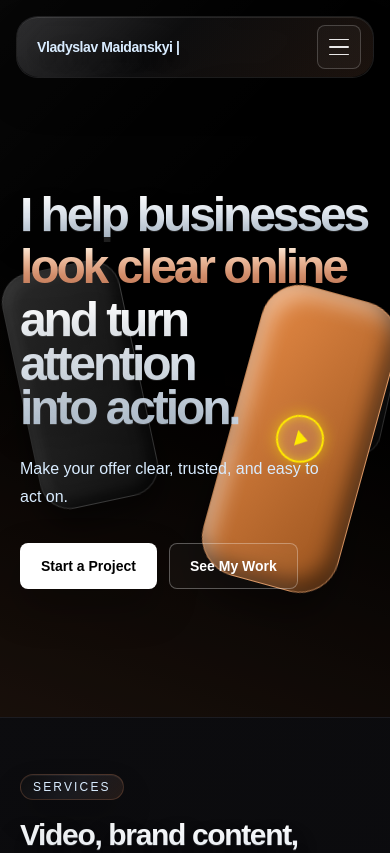
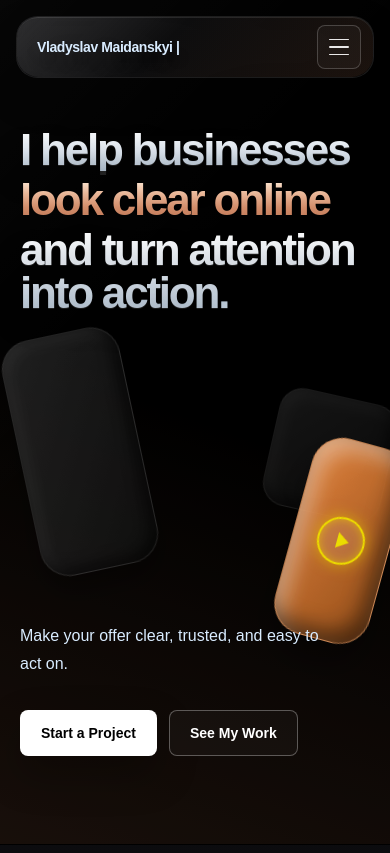
Before and after one commit to pharmazeus/videoStudio_portfolio, a React (Vite) app: page / in a window 390 px wide. Shown: the top 853 px of the page. Built offline with nearby package versions, Linux system fonts and the light colour scheme; a web font is replaced by a local one.

Commit message:
feat: optimize homepage hero for mobile responsiveness and update navigation card styles

```diff
--- a/src/index.css
+++ b/src/index.css
@@ -151,6 +151,40 @@ section {
   .home-hero {
     @apply relative overflow-hidden border-b border-black-50;
     background: #000000;
+    min-height: 100svh;
+  }
+
+  @supports (min-height: 100dvh) {
+    .home-hero {
+      min-height: 100dvh;
+    }
+  }
+
+  .home-hero-stage {
+    @apply flex flex-col;
+    min-height: inherit;
+  }
+
+  .home-hero-content {
+    isolation: isolate;
+    min-height: calc(100svh - 9.5rem);
+  }
+
+  @supports (min-height: 100dvh) {
+    .home-hero-content {
+      min-height: calc(100dvh - 9.5rem);
+    }
+  }
+
+  @media (min-width: 768px) {
+    .home-hero,
+    .home-hero-stage {
+      min-height: auto;
+    }
+
+    .home-hero-content {
+      min-height: 72vh;
+    }
   }
 
   .home-hero-media {
@@ -299,6 +333,112 @@ section {
   .home-hero-body {
     @apply mt-6 max-w-2xl text-base leading-7 text-white-50 md:text-xl;
     text-wrap: pretty;
+  }
+
+  .home-hero-actions {
+    pointer-events: auto;
+  }
+
+  @media (max-width: 767px) {
+    .home-hero {
+      border-bottom-color: transparent;
+    }
+
+    .home-hero-content {
+      padding-top: 0.5rem;
+    }
+
+    .home-hero-copy-shell {
+      display: flex;
+      min-height: calc(100svh - 13rem);
+      flex-direction: column;
+      justify-content: space-between;
+      padding-top: 0.5rem;
+    }
+
+    .home-hero-title-group {
+      transform: translateY(-1rem);
+    }
+
+    @supports (min-height: 100dvh) {
+      .home-hero-copy-shell {
+        min-height: calc(100dvh - 13rem);
+      }
+    }
+
+    .home-hero-title {
+      gap: 0.16em;
+      font-size: 2.75rem;
+      line-height: 0.98;
+      letter-spacing: -0.05em;
+    }
+
+    .home-hero-lower-copy {
+      margin-top: 4rem;
+      padding-bottom: 1rem;
+    }
+
+    .home-hero-body {
+      margin-top: 0;
+      max-width: 19rem;
+    }
+
+    .home-hero-actions {
+      margin-top: 2rem;
+    }
+
+    .figure-dark {
+      left: -1.8rem;
+      width: 5.8rem;
+      height: 13rem;
+      opacity: 0.72;
+    }
+
+    .figure-dark-right {
+      right: -2.6rem;
+      opacity: 0.5;
+    }
+  }
+
+  .figure-orange::after {
+    position: absolute;
+    content: "";
+    inset: -0.75rem;
+    border-radius: inherit;
+  }
+
+  .figure-orange {
+    top: 0;
+    right: 0;
+    width: 8.75rem;
+    height: 18.75rem;
+    transform: translateY(-6.25rem) rotate(15deg);
+    border-radius: 2.5rem;
+    cursor: pointer;
+  }
+
+  @media (min-width: 768px) {
+    .figure-orange {
+      width: 13.75rem;
+      height: 28.75rem;
+      transform: translateY(-9.375rem) rotate(15deg);
+      border-radius: 3.75rem;
+    }
+
+  }
+
+  @media (max-width: 767px) {
+    .figure-orange {
+      top: -1rem;
+      right: -1.25rem;
+      width: 6.1rem;
+      height: 12.6rem;
+      transform: rotate(15deg);
+      border-radius: 2rem;
+      opacity: 0.92;
+      filter: brightness(1.02) saturate(1.08);
+    }
+
   }
 
   .homepage-atmosphere {
@@ -1087,7 +1227,7 @@ section {
     position: absolute;
     left: 50%;
     top: 50%;
-    width: 13.5rem;
+    width: 10.75rem;
     transition:
       transform 130ms cubic-bezier(0.2, 0.8, 0.2, 1),
       opacity 130ms cubic-bezier(0.2, 0.8, 0.2, 1);
@@ -1108,13 +1248,11 @@ section {
   }
 
   .mobile-menu-card {
-    @apply flex h-[7.5rem] w-full items-center justify-center rounded-[1.5rem] border border-white/10 bg-white/[0.04] px-4 text-center text-2xl font-light tracking-wide text-white/55 backdrop-blur-md;
+    @apply flex h-[5.35rem] w-full items-center justify-center rounded-[1.15rem] border border-transparent bg-transparent px-3 text-center text-2xl font-light tracking-wide text-white/55;
     box-shadow: inset 0 1px 0 rgba(255, 255, 255, 0.04);
+    /* Keep glow state instant so swipes never show two active backdrops. */
     transition:
       transform 130ms cubic-bezier(0.2, 0.8, 0.2, 1),
-      border-color 130ms cubic-bezier(0.2, 0.8, 0.2, 1),
-      background 130ms cubic-bezier(0.2, 0.8, 0.2, 1),
-      box-shadow 130ms cubic-bezier(0.2, 0.8, 0.2, 1),
       color 130ms cubic-bezier(0.2, 0.8, 0.2, 1),
       opacity 130ms cubic-bezier(0.2, 0.8, 0.2, 1);
   }
@@ -1122,9 +1260,11 @@ section {
   .mobile-menu-card.is-focused {
     @apply border-[#d4865d]/40 text-white;
     background: rgba(212, 134, 93, 0.1);
+    backdrop-filter: blur(16px) saturate(130%);
+    -webkit-backdrop-filter: blur(16px) saturate(130%);
     box-shadow:
-      0 14px 34px rgba(0, 0, 0, 0.28),
-      inset 0 0 20px rgba(212, 134, 93, 0.12);
+      0 12px 28px rgba(0, 0, 0, 0.24),
+      inset 0 0 16px rgba(212, 134, 93, 0.1);
     transform: translateY(-2px);
   }
 
--- a/src/pages/HomePage.jsx
+++ b/src/pages/HomePage.jsx
@@ -215,6 +215,12 @@ function HomePage() {
     return () => window.cancelAnimationFrame(frame);
   }, []);
 
+  const handleHeroPlayClick = () => {
+    document
+      .getElementById("services-overview")
+      ?.scrollIntoView({ behavior: "smooth", block: "start" });
+  };
+
   return (
     <>
       <section
@@ -223,11 +229,12 @@ function HomePage() {
       >
         <div className="home-hero-glow" aria-hidden="true" />
 
-        <div className="relative mx-auto w-full max-w-[1280px] px-5 pb-12 pt-28 md:px-10 md:pb-16 md:pt-32 xl:px-20">
-          <div className="relative flex min-h-[66vh] flex-col justify-center py-6 md:min-h-[72vh]">
-            <div className="home-hero-copy-shell relative z-10 pointer-events-none">
+        <div className="home-hero-stage relative mx-auto w-full max-w-[1280px] px-5 pb-10 pt-28 md:px-10 md:pb-16 md:pt-32 xl:px-20">
+          <div className="home-hero-content relative flex flex-col justify-between py-6 md:min-h-[72vh] md:justify-center">
+            <div className="home-hero-copy-shell relative z-30 pointer-events-none">
+              <div className="home-hero-title-group">
                 <h1
-                className="home-hero-title pointer-events-auto"
+                  className="home-hero-title"
                   aria-label={`${heroContent.headline.intro} ${heroContent.headline.focus} ${heroContent.headline.outro}`}
                 >
                   <span className="home-hero-title-line">
@@ -240,11 +247,14 @@ function HomePage() {
                     {heroContent.headline.outro}
                   </span>
                 </h1>
-              <p className="home-hero-body pointer-events-auto">
+              </div>
+
+              <div className="home-hero-lower-copy">
+                <p className="home-hero-body">
                   {heroContent.subheadline}
                 </p>
 
-              <div className="mt-8 flex flex-wrap items-center gap-3 md:gap-4 pointer-events-auto">
+                <div className="home-hero-actions mt-8 flex flex-wrap items-center gap-3 md:gap-4">
                   <CTAButton to={heroContent.primaryCta.path}>
                     {heroContent.primaryCta.label}
                   </CTAButton>
@@ -253,24 +263,23 @@ function HomePage() {
                   </CTAButton>
                 </div>
               </div>
+            </div>
 
-            <div className="absolute inset-x-0 top-1/2 z-0 -translate-y-1/2">
+            <div className="pointer-events-none absolute inset-x-0 top-1/2 z-20 -translate-y-1/2">
               <button
                 type="button"
-                onClick={() => {
-                  document
-                    .getElementById("services-overview")
-                    ?.scrollIntoView({ behavior: "smooth", block: "start" });
-                }}
-                aria-label="Scroll to featured work"
-                className="figure-orange group absolute right-0 top-0 z-20 flex h-[300px] w-[140px] -translate-y-[100px] rotate-[15deg] items-center justify-center rounded-[40px] border border-white/20 bg-gradient-to-br from-[#E68A45] to-[#99531E] shadow-[inset_-10px_-10px_20px_rgba(0,0,0,0.5),inset_10px_10px_20px_rgba(255,255,255,0.4),0_20px_40px_rgba(0,0,0,0.5)] transition-[filter] duration-300 will-change-transform hover:brightness-110 md:h-[460px] md:w-[220px] md:-translate-y-[150px] md:rounded-[60px]"
+                onClick={handleHeroPlayClick}
+                aria-label="Scroll to services overview"
+                className="figure-orange group pointer-events-auto absolute z-10 flex touch-manipulation items-center justify-center border border-white/20 bg-gradient-to-br from-[#E68A45] to-[#99531E] shadow-[inset_-10px_-10px_20px_rgba(0,0,0,0.5),inset_10px_10px_20px_rgba(255,255,255,0.4),0_20px_40px_rgba(0,0,0,0.5)] transition-[filter] duration-300 will-change-transform"
               >
-                <div className="absolute inset-0 rounded-[40px] bg-white/10 opacity-0 transition-opacity duration-300 group-hover:opacity-100 md:rounded-[60px]" />
-                <div className="flex h-12 w-12 items-center justify-center rounded-full border-[2px] border-[#FFEA00] bg-white/10 shadow-[0_0_15px_rgba(255,234,0,0.5),inset_0_0_10px_rgba(255,234,0,0.5)] backdrop-blur-md transition-transform duration-300 group-hover:scale-110 md:h-20 md:w-20">
+                <div className="pointer-events-none absolute inset-0 rounded-[40px] bg-white/10 opacity-0 transition-opacity duration-300 group-hover:opacity-100 md:rounded-[60px]" />
+                <div className="pointer-events-none flex h-12 w-12 items-center justify-center rounded-full border-[2px] border-[#FFEA00] bg-white/10 shadow-[0_0_15px_rgba(255,234,0,0.5),inset_0_0_10px_rgba(255,234,0,0.5)] backdrop-blur-md transition-transform duration-300 group-hover:scale-110 md:h-20 md:w-20">
                   <div className="ml-1 h-0 w-0 border-y-[8px] border-l-[12px] border-y-transparent border-l-[#FFEA00] md:border-y-[10px] md:border-l-[16px]" />
                 </div>
               </button>
+            </div>
 
+            <div className="pointer-events-none absolute inset-x-0 top-1/2 z-0 -translate-y-1/2">
               <div
                 aria-hidden="true"
                 className="figure-dark pointer-events-none absolute bottom-0 left-0 h-[240px] w-[120px] translate-y-[100px] -rotate-[10deg] rounded-[30px] border border-white/10 bg-gradient-to-br from-[#2a2a2a] to-[#111] shadow-[inset_-5px_-5px_15px_rgba(0,0,0,0.8),inset_5px_5px_15px_rgba(255,255,255,0.1),0_15px_30px_rgba(0,0,0,0.6)] md:h-[360px] md:w-[180px] md:translate-y-[150px] md:rounded-[50px]"
@@ -278,7 +287,7 @@ function HomePage() {
 
               <div
                 aria-hidden="true"
-                className="figure-dark-right pointer-events-none absolute right-0 top-[65%] z-10 h-[120px] w-[120px] translate-x-[20px] -translate-y-1/2 rotate-[12deg] rounded-[24px] border border-white/10 bg-gradient-to-br from-[#2a2a2a] to-[#111] shadow-[inset_-5px_-5px_15px_rgba(0,0,0,0.8),inset_5px_5px_15px_rgba(255,255,255,0.1),0_15px_30px_rgba(0,0,0,0.6)] md:h-[180px] md:w-[180px] md:translate-x-[40px] md:rounded-[40px] xl:translate-x-[80px]"
+                className="figure-dark-right pointer-events-none absolute right-0 top-[65%] z-0 h-[120px] w-[120px] translate-x-[20px] -translate-y-1/2 rotate-[12deg] rounded-[24px] border border-white/10 bg-gradient-to-br from-[#2a2a2a] to-[#111] shadow-[inset_-5px_-5px_15px_rgba(0,0,0,0.8),inset_5px_5px_15px_rgba(255,255,255,0.1),0_15px_30px_rgba(0,0,0,0.6)] md:h-[180px] md:w-[180px] md:translate-x-[40px] md:rounded-[40px] xl:translate-x-[80px]"
               />
             </div>
           </div>
```
Also changed, not shown: 1 other file (tests, documents, lock files or other folders). Lines whose indentation alone changed are shown as unchanged.
